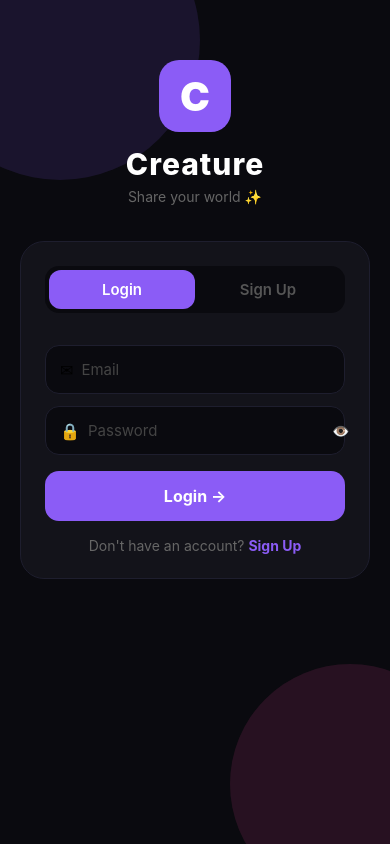
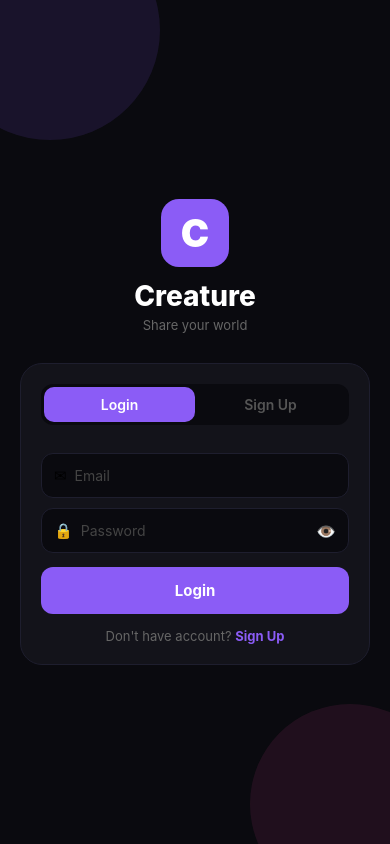
Before and after one commit to Aditya-PBH/Creature-app, a React Native app: screen / in a window 390 px wide. Built offline with nearby package versions, Linux system fonts and the light colour scheme; no server answers.

Commit message:
Update Auth.js

```diff
--- a/Auth.js
+++ b/Auth.js
@@ -1,8 +1,9 @@
 import React, { useState } from 'react';
 import {
-  View, Text, TextInput, TouchableOpacity, StyleSheet,
-  KeyboardAvoidingView, Platform, ActivityIndicator,
-  Alert, SafeAreaView, StatusBar, ScrollView
+  View, Text, TextInput, TouchableOpacity,
+  StyleSheet, KeyboardAvoidingView, Platform,
+  ActivityIndicator, Alert, SafeAreaView,
+  StatusBar, ScrollView
 } from 'react-native';
 import {
   createUserWithEmailAndPassword,
@@ -12,38 +13,14 @@ import {
 import { doc, setDoc, getDoc } from 'firebase/firestore';
 import { auth, db } from './firebase';
 
-const PURPLE = '#8B5CF6';
-const DARK = '#0A0A0F';
-const CARD = '#13131A';
-const BORDER = '#1E1E2E';
-
-async function saveUser(uid, data) {
-  const ref = doc(db, 'users', uid);
-  const snap = await getDoc(ref);
-  if (!snap.exists()) {
-    await setDoc(ref, {
-      uid: uid,
-      name: data.name || '',
-      username: data.username || '',
-      email: data.email || '',
-      avatar: data.avatar || '',
-      bio: '',
-      followers: 0,
-      following: 0,
-      posts: 0,
-      createdAt: new Date().toISOString(),
-    });
-  }
-}
-
 export default function AuthScreen() {
-  const [mode, setMode] = useState('login');
-  const [name, setName] = useState('');
-  const [username, setUsername] = useState('');
-  const [email, setEmail] = useState('');
-  const [password, setPassword] = useState('');
-  const [loading, setLoading] = useState(false);
-  const [showPass, setShowPass] = useState(false);
+  var [mode, setMode] = useState('login');
+  var [name, setName] = useState('');
+  var [username, setUsername] = useState('');
+  var [email, setEmail] = useState('');
+  var [password, setPassword] = useState('');
+  var [loading, setLoading] = useState(false);
+  var [showPass, setShowPass] = useState(false);
 
   function reset() {
     setName('');
@@ -52,101 +29,114 @@ export default function AuthScreen() {
     setPassword('');
   }
 
-  async function handleSignup() {
+  function saveUser(uid, data) {
+    return getDoc(doc(db, 'users', uid)).then(function(snap) {
+      if (!snap.exists()) {
+        return setDoc(doc(db, 'users', uid), {
+          uid: uid,
+          name: data.name || '',
+          username: data.username || '',
+          email: data.email || '',
+          avatar: '',
+          bio: '',
+          followers: 0,
+          following: 0,
+          posts: 0,
+          createdAt: new Date().toISOString()
+        });
+      }
+    });
+  }
+
+  function handleSignup() {
     if (!name.trim() || !username.trim() || !email.trim() || !password.trim()) {
       Alert.alert('Error', 'Saare fields bhar do!');
       return;
     }
     if (password.length < 6) {
-      Alert.alert('Error', 'Password 6+ characters ka hona chahiye!');
+      Alert.alert('Error', 'Password 6+ characters chahiye!');
       return;
     }
     setLoading(true);
-    try {
-      const cred = await createUserWithEmailAndPassword(auth, email.trim(), password);
-      await updateProfile(cred.user, { displayName: name.trim() });
-      await saveUser(cred.user.uid, {
+    createUserWithEmailAndPassword(auth, email.trim(), password)
+      .then(function(cred) {
+        return updateProfile(cred.user, { displayName: name.trim() })
+          .then(function() {
+            return saveUser(cred.user.uid, {
               name: name.trim(),
               username: username.trim().toLowerCase(),
               email: email.trim().toLowerCase()
             });
-    } catch (e) {
-      let msg = 'Error aa gaya!';
-      if (e.code === 'auth/email-already-in-use') msg = 'Ye email pehle se use ho rahi hai!';
-      if (e.code === 'auth/invalid-email') msg = 'Email sahi nahi hai!';
+          });
+      })
+      .catch(function(e) {
+        var msg = 'Error aa gaya!';
+        if (e.code === 'auth/email-already-in-use') msg = 'Email already use ho rahi hai!';
+        if (e.code === 'auth/invalid-email') msg = 'Email sahi nahi!';
         if (e.code === 'auth/weak-password') msg = 'Password zyada strong chahiye!';
         Alert.alert('Error', msg);
-    }
-    setLoading(false);
+      })
+      .finally(function() { setLoading(false); });
   }
 
-  async function handleLogin() {
+  function handleLogin() {
     if (!email.trim() || !password.trim()) {
       Alert.alert('Error', 'Email aur password daalo!');
       return;
     }
     setLoading(true);
-    try {
-      await signInWithEmailAndPassword(auth, email.trim(), password);
-    } catch (e) {
-      let msg = 'Login fail!';
+    signInWithEmailAndPassword(auth, email.trim(), password)
+      .catch(function(e) {
+        var msg = 'Login fail!';
         if (e.code === 'auth/user-not-found') msg = 'Account nahi mila!';
         if (e.code === 'auth/wrong-password') msg = 'Password galat hai!';
         if (e.code === 'auth/invalid-email') msg = 'Email sahi nahi!';
-      if (e.code === 'auth/too-many-requests') msg = 'Bahut zyada tries! Baad mein try karo.';
         Alert.alert('Error', msg);
-    }
-    setLoading(false);
+      })
+      .finally(function() { setLoading(false); });
   }
 
   return (
-    <SafeAreaView style={styles.safe}>
-      <StatusBar barStyle="light-content" backgroundColor={DARK} />
+    <SafeAreaView style={st.safe}>
+      <StatusBar barStyle="light-content" backgroundColor="#0A0A0F" />
       <KeyboardAvoidingView
         style={{ flex: 1 }}
         behavior={Platform.OS === 'ios' ? 'padding' : 'height'}
       >
-        <ScrollView
-          contentContainerStyle={styles.scroll}
-          keyboardShouldPersistTaps="handled"
-        >
-          <View style={styles.glowTop} />
-          <View style={styles.glowBottom} />
+        <ScrollView contentContainerStyle={st.scroll} keyboardShouldPersistTaps="handled">
+          <View style={st.glow1} />
+          <View style={st.glow2} />
 
-          <View style={styles.logoSection}>
-            <View style={styles.logoCircle}>
-              <Text style={styles.logoC}>C</Text>
+          <View style={st.logoWrap}>
+            <View style={st.logoBox}>
+              <Text style={st.logoTxt}>C</Text>
             </View>
-            <Text style={styles.appName}>Creature</Text>
-            <Text style={styles.tagline}>Share your world ✨</Text>
+            <Text style={st.appName}>Creature</Text>
+            <Text style={st.tagline}>Share your world</Text>
           </View>
 
-          <View style={styles.card}>
-            <View style={styles.tabs}>
+          <View style={st.card}>
+            <View style={st.tabs}>
               <TouchableOpacity
-                style={[styles.tab, mode === 'login' && styles.tabActive]}
-                onPress={() => { setMode('login'); reset(); }}
+                style={mode === 'login' ? st.tabActive : st.tab}
+                onPress={function() { setMode('login'); reset(); }}
               >
-                <Text style={[styles.tabText, mode === 'login' && styles.tabTextActive]}>
-                  Login
-                </Text>
+                <Text style={mode === 'login' ? st.tabTxtActive : st.tabTxt}>Login</Text>
               </TouchableOpacity>
               <TouchableOpacity
-                style={[styles.tab, mode === 'signup' && styles.tabActive]}
-                onPress={() => { setMode('signup'); reset(); }}
+                style={mode === 'signup' ? st.tabActive : st.tab}
+                onPress={function() { setMode('signup'); reset(); }}
               >
-                <Text style={[styles.tabText, mode === 'signup' && styles.tabTextActive]}>
-                  Sign Up
-                </Text>
+                <Text style={mode === 'signup' ? st.tabTxtActive : st.tabTxt}>Sign Up</Text>
               </TouchableOpacity>
             </View>
 
-            {mode === 'signup' && (
+            {mode === 'signup' ? (
               <View>
-                <View style={styles.inputWrap}>
-                  <Text style={styles.inputIcon}>👤</Text>
+                <View style={st.inputRow}>
+                  <Text style={st.inputIcon}>👤</Text>
                   <TextInput
-                    style={styles.input}
+                    style={st.input}
                     placeholder="Full name"
                     placeholderTextColor="#444"
                     value={name}
@@ -154,10 +144,10 @@ export default function AuthScreen() {
                     autoCapitalize="words"
                   />
                 </View>
-                <View style={[styles.inputWrap, { marginTop: 12 }]}>
-                  <Text style={styles.inputIcon}>@</Text>
+                <View style={[st.inputRow, { marginTop: 10 }]}>
+                  <Text style={st.inputIcon}>@</Text>
                   <TextInput
-                    style={styles.input}
+                    style={st.input}
                     placeholder="Username"
                     placeholderTextColor="#444"
                     value={username}
@@ -166,12 +156,12 @@ export default function AuthScreen() {
                   />
                 </View>
               </View>
-            )}
+            ) : null}
 
-            <View style={[styles.inputWrap, { marginTop: 12 }]}>
-              <Text style={styles.inputIcon}>✉</Text>
+            <View style={[st.inputRow, { marginTop: 10 }]}>
+              <Text style={st.inputIcon}>✉</Text>
               <TextInput
-                style={styles.input}
+                style={st.input}
                 placeholder="Email"
                 placeholderTextColor="#444"
                 value={email}
@@ -181,10 +171,10 @@ export default function AuthScreen() {
               />
             </View>
 
-            <View style={[styles.inputWrap, { marginTop: 12 }]}>
-              <Text style={styles.inputIcon}>🔒</Text>
+            <View style={[st.inputRow, { marginTop: 10 }]}>
+              <Text style={st.inputIcon}>🔒</Text>
               <TextInput
-                style={[styles.input, { flex: 1 }]}
+                style={[st.input, { flex: 1 }]}
                 placeholder="Password"
                 placeholderTextColor="#444"
                 value={password}
@@ -192,32 +182,32 @@ export default function AuthScreen() {
                 secureTextEntry={!showPass}
                 autoCapitalize="none"
               />
-              <TouchableOpacity onPress={() => setShowPass(!showPass)} style={styles.eyeBtn}>
-                <Text>{showPass ? '🙈' : '👁️'}</Text>
+              <TouchableOpacity onPress={function() { setShowPass(!showPass); }}>
+                <Text style={{ fontSize: 16 }}>{showPass ? '🙈' : '👁️'}</Text>
               </TouchableOpacity>
             </View>
 
             <TouchableOpacity
-              style={[styles.mainBtn, loading && styles.btnDisabled]}
+              style={loading ? st.btnOff : st.btn}
               onPress={mode === 'login' ? handleLogin : handleSignup}
               disabled={loading}
             >
               {loading ? (
                 <ActivityIndicator color="#fff" />
               ) : (
-                <Text style={styles.mainBtnText}>
-                  {mode === 'login' ? 'Login →' : 'Create Account →'}
+                <Text style={st.btnTxt}>
+                  {mode === 'login' ? 'Login' : 'Create Account'}
                 </Text>
               )}
             </TouchableOpacity>
 
             <TouchableOpacity
-              onPress={() => { setMode(mode === 'login' ? 'signup' : 'login'); reset(); }}
-              style={styles.switchWrap}
+              style={st.switchBtn}
+              onPress={function() { setMode(mode === 'login' ? 'signup' : 'login'); reset(); }}
             >
-              <Text style={styles.switchText}>
-                {mode === 'login' ? "Don't have an account? " : "Already have an account? "}
-                <Text style={styles.switchLink}>
+              <Text style={st.switchTxt}>
+                {mode === 'login' ? "Don't have account? " : "Already have account? "}
+                <Text style={st.switchLink}>
                   {mode === 'login' ? 'Sign Up' : 'Login'}
                 </Text>
               </Text>
@@ -229,30 +219,29 @@ export default function AuthScreen() {
   );
 }
 
-const styles = StyleSheet.create({
-  safe: { flex: 1, backgroundColor: DARK },
-  scroll: { flexGrow: 1, paddingHorizontal: 20, paddingVertical: 40 },
-  glowTop: { position: 'absolute', top: -100, left: -80, width: 280, height: 280, borderRadius: 140, backgroundColor: '#8B5CF620' },
-  glowBottom: { position: 'absolute', bottom: -60, right: -80, width: 240, height: 240, borderRadius: 120, backgroundColor: '#EC489920' },
-  logoSection: { alignItems: 'center', marginBottom: 36, marginTop: 20 },
-  logoCircle: { width: 72, height: 72, borderRadius: 20, backgroundColor: PURPLE, justifyContent: 'center', alignItems: 'center', marginBottom: 14 },
-  logoC: { color: '#fff', fontSize: 40, fontWeight: '900' },
-  appName: { color: '#fff', fontSize: 30, fontWeight: '800', letterSpacing: 1 },
-  tagline: { color: '#666', fontSize: 14, marginTop: 6 },
-  card: { backgroundColor: CARD, borderRadius: 24, borderWidth: 1, borderColor: BORDER, padding: 24 },
-  tabs: { flexDirection: 'row', backgroundColor: DARK, borderRadius: 14, padding: 4, marginBottom: 20 },
-  tab: { flex: 1, paddingVertical: 10, alignItems: 'center', borderRadius: 12 },
-  tabActive: { backgroundColor: PURPLE },
-  tabText: { color: '#555', fontWeight: '600', fontSize: 15 },
-  tabTextActive: { color: '#fff' },
-  inputWrap: { flexDirection: 'row', alignItems: 'center', backgroundColor: DARK, borderRadius: 14, borderWidth: 1, borderColor: BORDER, paddingHorizontal: 14 },
-  inputIcon: { fontSize: 16, marginRight: 8 },
-  input: { flex: 1, color: '#fff', fontSize: 15, paddingVertical: 14 },
-  eyeBtn: { padding: 4 },
-  mainBtn: { borderRadius: 14, paddingVertical: 15, alignItems: 'center', backgroundColor: PURPLE, marginTop: 16 },
-  btnDisabled: { opacity: 0.6 },
-  mainBtnText: { color: '#fff', fontWeight: '700', fontSize: 16 },
-  switchWrap: { alignItems: 'center', marginTop: 16 },
-  switchText: { color: '#666', fontSize: 14 },
-  switchLink: { color: PURPLE, fontWeight: '700' },
+var st = StyleSheet.create({
+  safe: { flex: 1, backgroundColor: '#0A0A0F' },
+  scroll: { flexGrow: 1, padding: 20, justifyContent: 'center' },
+  glow1: { position: 'absolute', top: -80, left: -60, width: 220, height: 220, borderRadius: 110, backgroundColor: 'rgba(139,92,246,0.12)' },
+  glow2: { position: 'absolute', bottom: -60, right: -60, width: 200, height: 200, borderRadius: 100, backgroundColor: 'rgba(236,72,153,0.10)' },
+  logoWrap: { alignItems: 'center', marginBottom: 30, marginTop: 20 },
+  logoBox: { width: 68, height: 68, borderRadius: 18, backgroundColor: '#8B5CF6', justifyContent: 'center', alignItems: 'center', marginBottom: 12 },
+  logoTxt: { color: '#fff', fontSize: 38, fontWeight: '900' },
+  appName: { color: '#fff', fontSize: 28, fontWeight: '800' },
+  tagline: { color: '#666', fontSize: 13, marginTop: 4 },
+  card: { backgroundColor: '#13131A', borderRadius: 22, borderWidth: 1, borderColor: '#1E1E2E', padding: 20 },
+  tabs: { flexDirection: 'row', backgroundColor: '#0A0A0F', borderRadius: 12, padding: 3, marginBottom: 18 },
+  tab: { flex: 1, paddingVertical: 9, alignItems: 'center', borderRadius: 10 },
+  tabActive: { flex: 1, paddingVertical: 9, alignItems: 'center', borderRadius: 10, backgroundColor: '#8B5CF6' },
+  tabTxt: { color: '#555', fontWeight: '600', fontSize: 14 },
+  tabTxtActive: { color: '#fff', fontWeight: '600', fontSize: 14 },
+  inputRow: { flexDirection: 'row', alignItems: 'center', backgroundColor: '#0A0A0F', borderRadius: 12, borderWidth: 1, borderColor: '#1E1E2E', paddingHorizontal: 12 },
+  inputIcon: { fontSize: 15, marginRight: 8 },
+  input: { flex: 1, color: '#fff', fontSize: 14, paddingVertical: 13 },
+  btn: { backgroundColor: '#8B5CF6', borderRadius: 12, paddingVertical: 14, alignItems: 'center', marginTop: 14 },
+  btnOff: { backgroundColor: '#3a2a6a', borderRadius: 12, paddingVertical: 14, alignItems: 'center', marginTop: 14 },
+  btnTxt: { color: '#fff', fontWeight: '700', fontSize: 15 },
+  switchBtn: { alignItems: 'center', marginTop: 14 },
+  switchTxt: { color: '#666', fontSize: 13 },
+  switchLink: { color: '#8B5CF6', fontWeight: '700' }
 });
```
Lines whose indentation alone changed are shown as unchanged.
